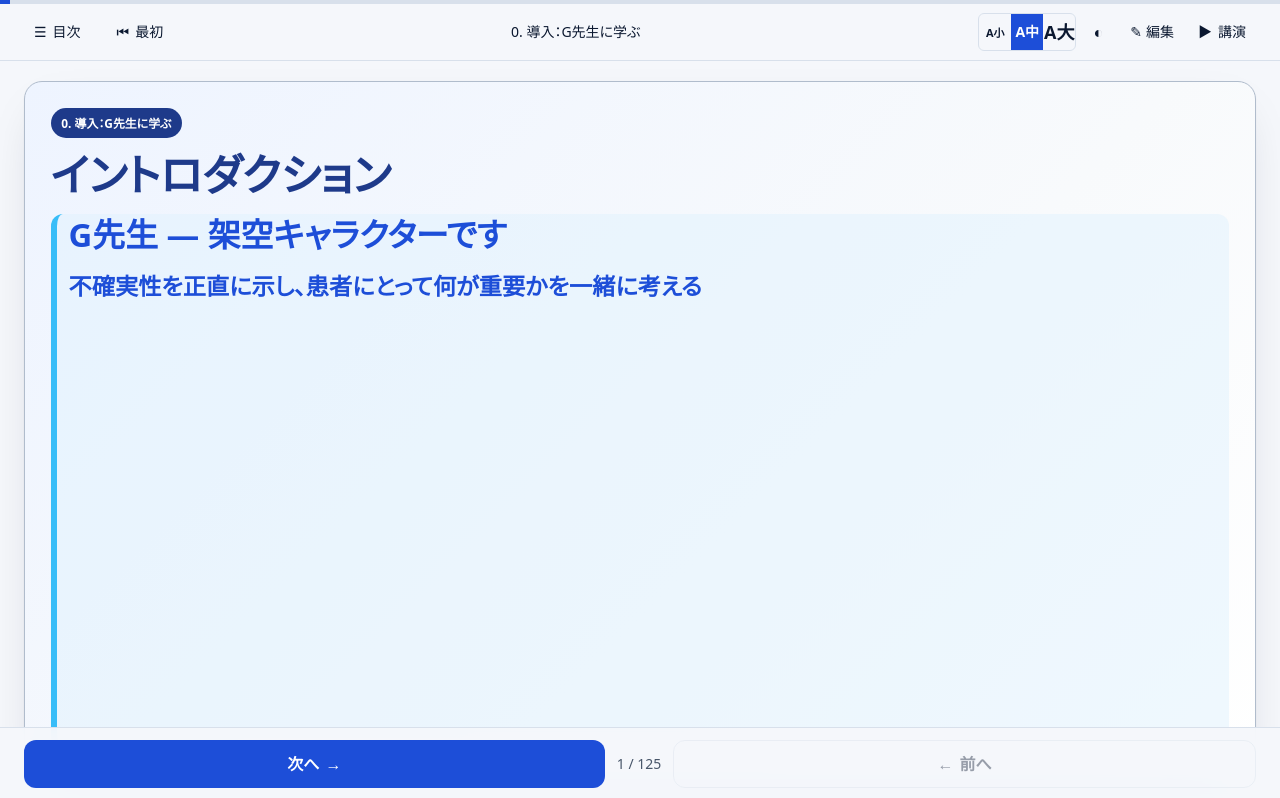
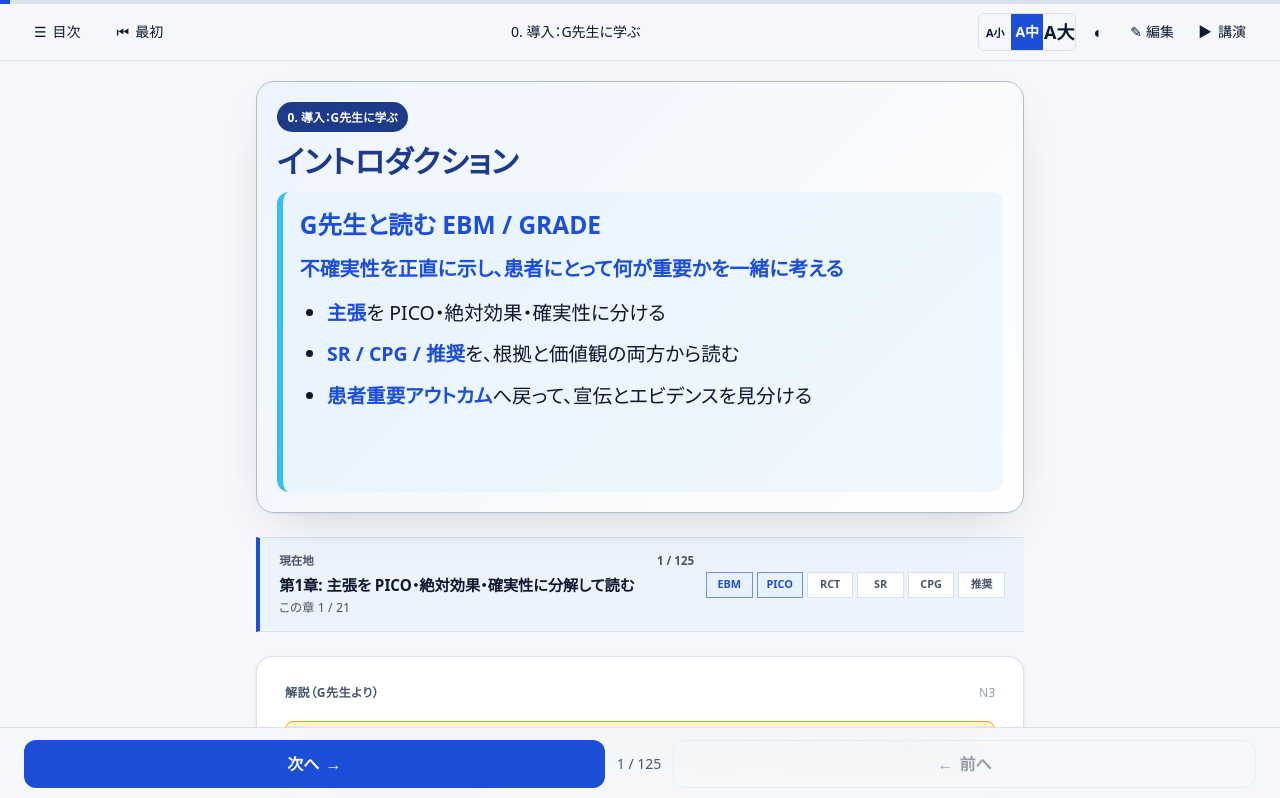
Before and after one commit to mxe050/GRADEslide, a Next.js app in the folder web/: page /slide/N3 in a window 1280 px wide. Shown: the top 798 px of the page. Built offline with nearby package versions, Linux system fonts and the light colour scheme.

Commit message:
polish desktop reading layout

```diff
--- a/web/src/app/globals.css
+++ b/web/src/app/globals.css
@@ -207,6 +207,15 @@ html, body {
 }
 
 /* =========================================================================
+   Reading column — keeps the visual slide, current-location strip, and
+   long-form explanation aligned as one composed desktop reading surface.
+   ========================================================================= */
+.reading-column {
+  max-width: 48rem;
+  margin-inline: auto;
+}
+
+/* =========================================================================
    Present mode 16:9 stage
    ========================================================================= */
 .present-stage {
@@ -227,7 +236,7 @@ html, body {
    ========================================================================= */
 .reading-stage {
   width: 100%;
-  max-width: 1280px;
+  max-width: 48rem;
   /* Mobile-first: minimum 16:9 shape, can grow when content overflows */
   min-height: calc(56.25vw);
   border-radius: 18px;
@@ -298,6 +307,25 @@ html, body {
 }
 .reading-stage .stage-inner {
   padding: clamp(0.7rem, 2.6cqw, 1.6rem);
+}
+
+.reading-stage .stage-card {
+  padding: clamp(0.75rem, 2.2cqw, 1.35rem);
+}
+
+.reading-stage .stage-card--focus {
+  justify-content: center;
+  min-height: 0;
+  padding: clamp(1rem, 3.2cqw, 2rem);
+}
+
+.reading-stage .stage-card--focus .stage-heading {
+  font-size: calc(clamp(1.05rem, 3.8cqw, 2rem) * var(--stage-scale, 1));
+}
+
+.reading-stage .stage-card--focus .stage-body {
+  font-size: calc(clamp(0.95rem, 2.85cqw, 1.35rem) * var(--stage-scale, 1));
+  max-width: 42em;
 }
 
 /* Present mode stage — same container-query rules, scale 1.0 forced larger */
--- a/web/src/components/SlideView.tsx
+++ b/web/src/components/SlideView.tsx
@@ -203,17 +203,17 @@ export function SlideView({ slide, prevId, nextId, index, total }: Props) {
               On narrow phones the visual stays compact (~16:9 of viewport
               width) so most of the screen below is dedicated to the narration
               — the primary reading content. */}
-          <section className="w-full flex justify-center">
+          <section className="reading-column w-full">
             <div className="reading-stage">
               <VisualPanel slide={merged} />
             </div>
           </section>
           {/* Narration below — comfortable reading width and font size,
               tuned for one-handed thumb scrolling on mobile. */}
-          <section className="w-full max-w-3xl mx-auto">
+          <section className="reading-column w-full">
             <StudyContext slide={merged} index={index} total={total} />
           </section>
-          <section className="w-full max-w-3xl mx-auto">
+          <section className="reading-column w-full">
             <NarrationPanel slide={merged} />
           </section>
         </motion.main>
--- a/web/src/components/VisualPanel.tsx
+++ b/web/src/components/VisualPanel.tsx
@@ -191,6 +191,8 @@ function SlideImageR({
 }
 
 function CardR({ data, present }: { data: CardVisual["data"]; present?: boolean }) {
+  const hasBullets = Boolean(data.bullets && data.bullets.length > 0);
+  const focusCard = !hasBullets && Boolean(data.heading || data.body);
   const accentClass =
     data.accent === "warning"
       ? "border-l-[6px] border-[var(--warning-border)] bg-[var(--warning-bg)]/60 pl-3"
@@ -206,7 +208,8 @@ function CardR({ data, present }: { data: CardVisual["data"]; present?: boolean
   return (
     <div
       className={clsx(
-        "flex-1 flex flex-col gap-3 rounded-xl",
+        "stage-card flex-1 flex flex-col gap-3 rounded-xl",
+        focusCard && "stage-card--focus",
         accentClass
       )}
     >
@@ -225,7 +228,7 @@ function CardR({ data, present }: { data: CardVisual["data"]; present?: boolean
           <MarkdownText text={data.body} />
         </div>
       )}
-      {data.bullets && data.bullets.length > 0 && (
+      {hasBullets && data.bullets && (
         <ul
           className={clsx(
             "stage-bullet list-disc pl-[1.4em] space-y-[0.5em] flex-1 min-h-0",
```
Also changed, not shown: web/public/data/slides.json.
